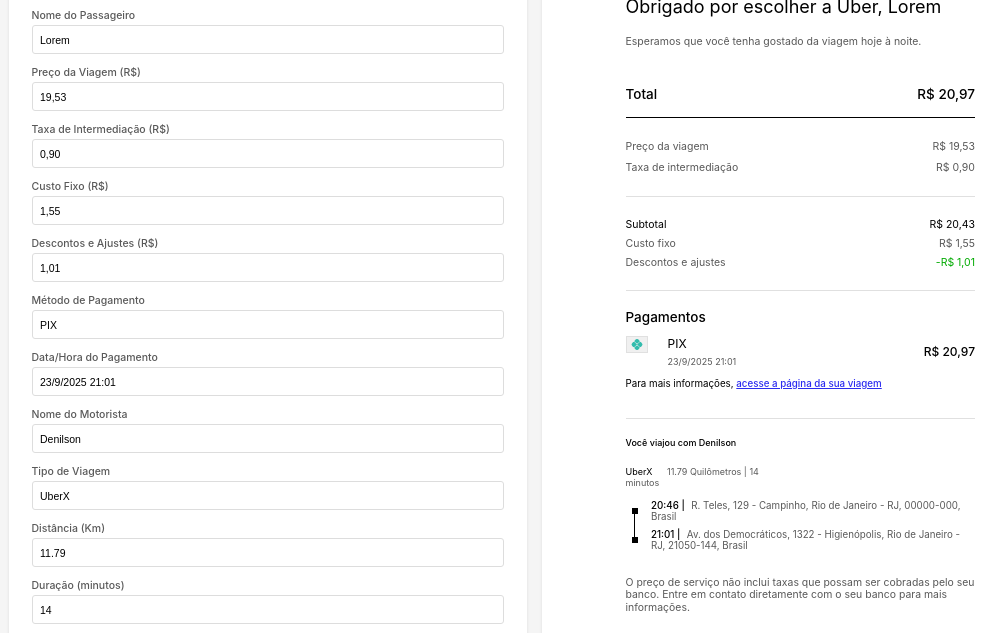
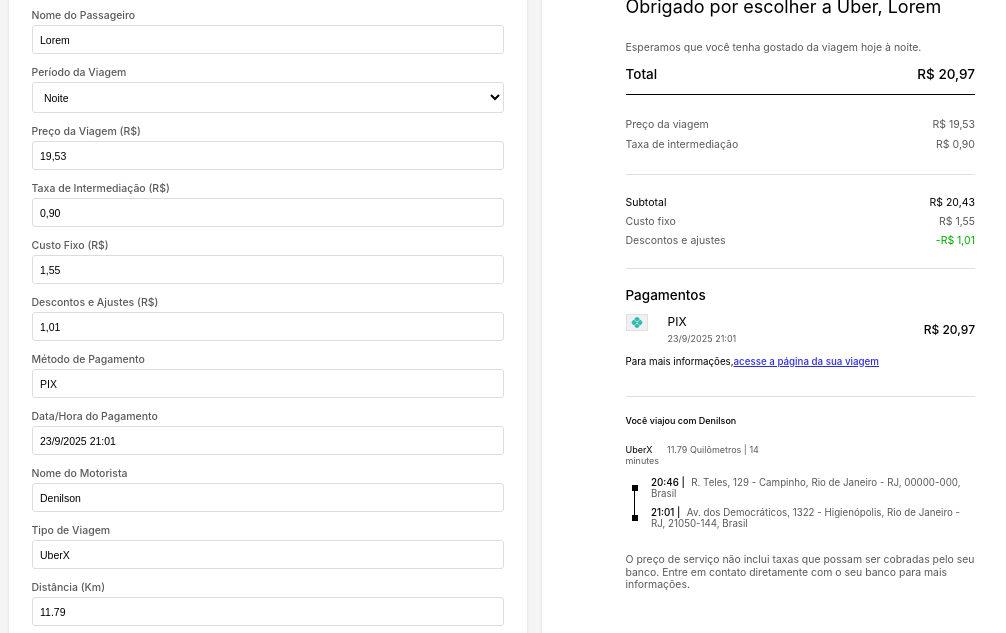
Before and after one commit to giovannism20/fake-uber-receipt, a plain HTML site: page index.html in a window 1280 px wide. Shown: the part 119-752 px from the top of the page, without its empty margins (106-1112 px from the left). Drawn offline with Linux system fonts and the light colour scheme.

Commit message:
adiciona período do dia no comprovante

```diff
--- a/index.html
+++ b/index.html
@@ -86,7 +86,6 @@
             box-sizing: border-box;
             -webkit-print-color-adjust: exact !important;
             print-color-adjust: exact !important;
-            color-adjust: exact !important;
         }
 
         body {
@@ -133,7 +132,18 @@
             font-size: 0.875rem;
         }
 
-        .form-group input:focus {
+        .form-group select {
+            width: 100%;
+            padding: 0.625rem;
+            border: 0.0625rem solid #ddd;
+            border-radius: 0.25rem;
+            font-size: 0.875rem;
+            background-color: white;
+            cursor: pointer;
+        }
+
+        .form-group input:focus,
+        .form-group select:focus {
             outline: none;
             border-color: var(--black-900);
         }
@@ -200,19 +210,18 @@
         .title {
             font-size: 1.5rem;
             font-weight: 400;
-            margin: 2rem 0 1.5rem 0;
+            margin: 2rem 0 2.0rem 0;
         }
 
         .subtitle {
             font-size: 0.875rem;
-            margin-bottom: 1.875rem;
         }
 
         .total-section {
             display: flex;
             justify-content: space-between;
             align-items: center;
-            padding: 1.25rem 0;
+            padding: 1.00rem 0;
         }
 
         .total-label {
@@ -425,19 +434,16 @@
             * {
                 -webkit-print-color-adjust: exact !important;
                 print-color-adjust: exact !important;
-                color-adjust: exact !important;
             }
 
             .location-wrapper::before {
                 -webkit-print-color-adjust: exact !important;
                 print-color-adjust: exact !important;
-                color-adjust: exact !important;
             }
 
             .location-icon .location-icon-dot {
                 -webkit-print-color-adjust: exact !important;
                 print-color-adjust: exact !important;
-                color-adjust: exact !important;
             }
         }
 
@@ -461,6 +467,14 @@
                 <div class="form-group">
                     <label>Nome do Passageiro</label>
                     <input type="text" id="passengerName" value="Lorem">
+                </div>
+                <div class="form-group">
+                    <label>Período da Viagem</label>
+                    <select id="tripPeriod">
+                        <option value="manhã">Manhã</option>
+                        <option value="tarde">Tarde</option>
+                        <option value="noite" selected>Noite</option>
+                    </select>
                 </div>
                 <div class="form-group">
                     <label>Preço da Viagem (R$)</label>
@@ -534,7 +548,7 @@
             </div>
 
             <h1 class="title" id="displayTitle">Obrigado por escolher a Uber, Lorem</h1>
-            <p class="subtitle">Esperamos que você tenha gostado da viagem hoje à noite.</p>
+            <p class="subtitle" id="displaySubtitle">Esperamos que você tenha gostado da viagem hoje à noite.</p>
 
             <div class="total-section">
                 <div class="total-label">Total</div>
@@ -582,13 +596,13 @@
                     <div class="payment-amount" id="displayPaymentAmount">R$ 20,97</div>
                 </div>
                 <div class="link-section">
-                    Para mais informações, <a href="#">acesse a página da sua viagem</a>
+                    Para mais informações,<a href="#">acesse a página da sua viagem</a>
                 </div>
             </div>
 
             <div class="trip-section">
                 <div class="trip-title" id="displayDriverName">Você viajou com Denilson</div>
-                <div class="trip-info" id="displayTripInfo"><b>UberX</b> 11.79 Quilômetros | 14 minutos</div>
+                <div class="trip-info" id="displayTripInfo"><b>UberX</b> 11.79 Quilômetros | 14 minutes</div>
 
                 <div class="location-wrapper">
 
@@ -638,6 +652,7 @@
             // Obter valores do formulário
             const date = document.getElementById('date').value;
             const passengerName = document.getElementById('passengerName').value;
+            const tripPeriod = document.getElementById('tripPeriod').value;
             const tripPrice = parseValue(document.getElementById('tripPrice').value);
             const fee = parseValue(document.getElementById('fee').value);
             const fixedCost = parseValue(document.getElementById('fixedCost').value);
@@ -657,9 +672,20 @@
             const subtotal = tripPrice + fee;
             const total = subtotal + fixedCost - discount;
 
+            // Definir mensagem do período
+            let periodMessage = '';
+            if (tripPeriod === 'manhã') {
+                periodMessage = 'hoje de manhã';
+            } else if (tripPeriod === 'tarde') {
+                periodMessage = 'hoje à tarde';
+            } else {
+                periodMessage = 'hoje à noite';
+            }
+
             // Atualizar recibo
             document.getElementById('displayDate').textContent = date;
             document.getElementById('displayTitle').textContent = `Obrigado por escolher a Uber, ${passengerName}`;
+            document.getElementById('displaySubtitle').textContent = `Esperamos que você tenha gostado da viagem ${periodMessage}.`;
             document.getElementById('displayTotal').textContent = `R$ ${formatValue(total)}`;
             document.getElementById('displayTripPrice').textContent = `R$ ${formatValue(tripPrice)}`;
             document.getElementById('displayFee').textContent = `R$ ${formatValue(fee)}`;
@@ -679,7 +705,7 @@
             document.getElementById('displayPaymentDateTime').textContent = paymentDateTime;
             document.getElementById('displayPaymentAmount').textContent = `R$ ${formatValue(total)}`;
             document.getElementById('displayDriverName').textContent = `Você viajou com ${driverName}`;
-            document.getElementById('displayTripInfo').innerHTML = `<span>${tripType}</span> ${distance} Quilômetros | ${duration} <br> minutos`;
+            document.getElementById('displayTripInfo').innerHTML = `<span>${tripType}</span> ${distance} Quilômetros | ${duration} <br> minutes`;
             document.getElementById('displayStartTime').textContent = `${startTime} |`;
             document.getElementById('displayStartAddress').textContent = startAddress;
             document.getElementById('displayEndTime').textContent = `${endTime} |`;
```
